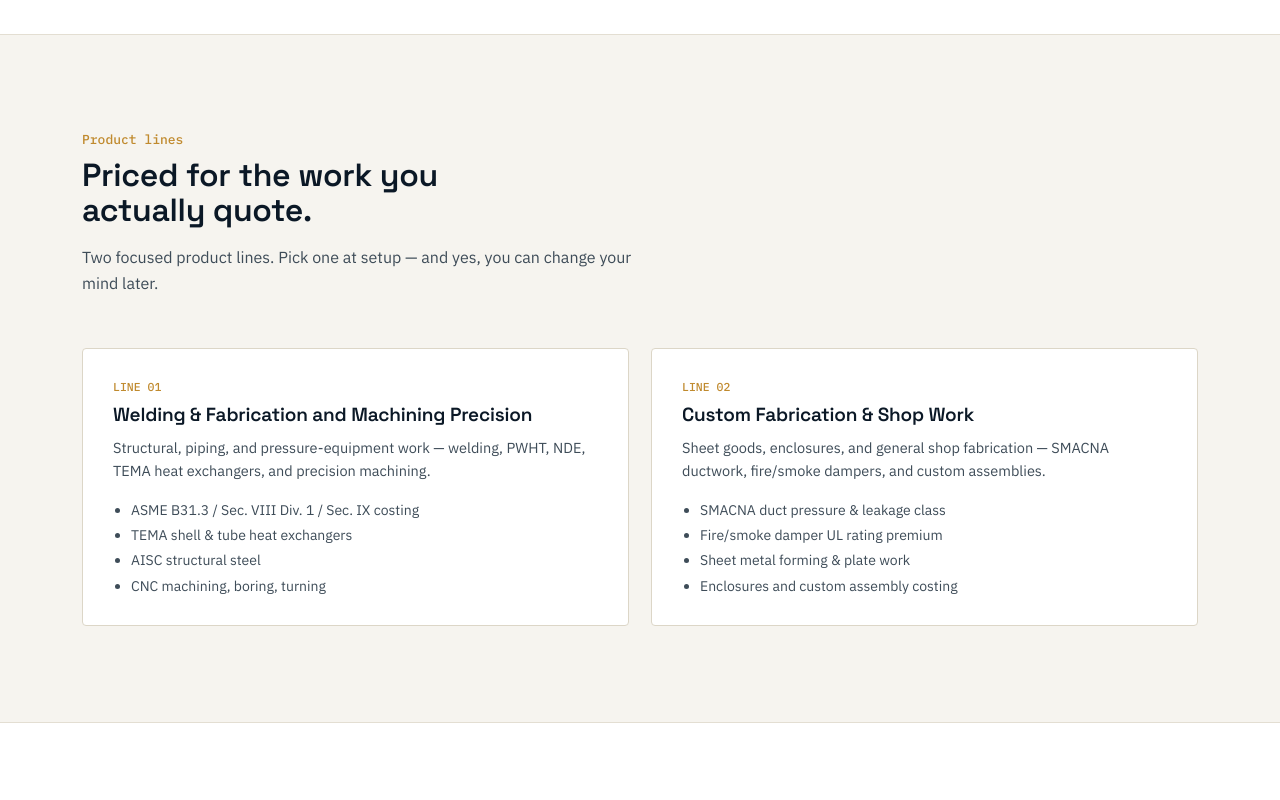
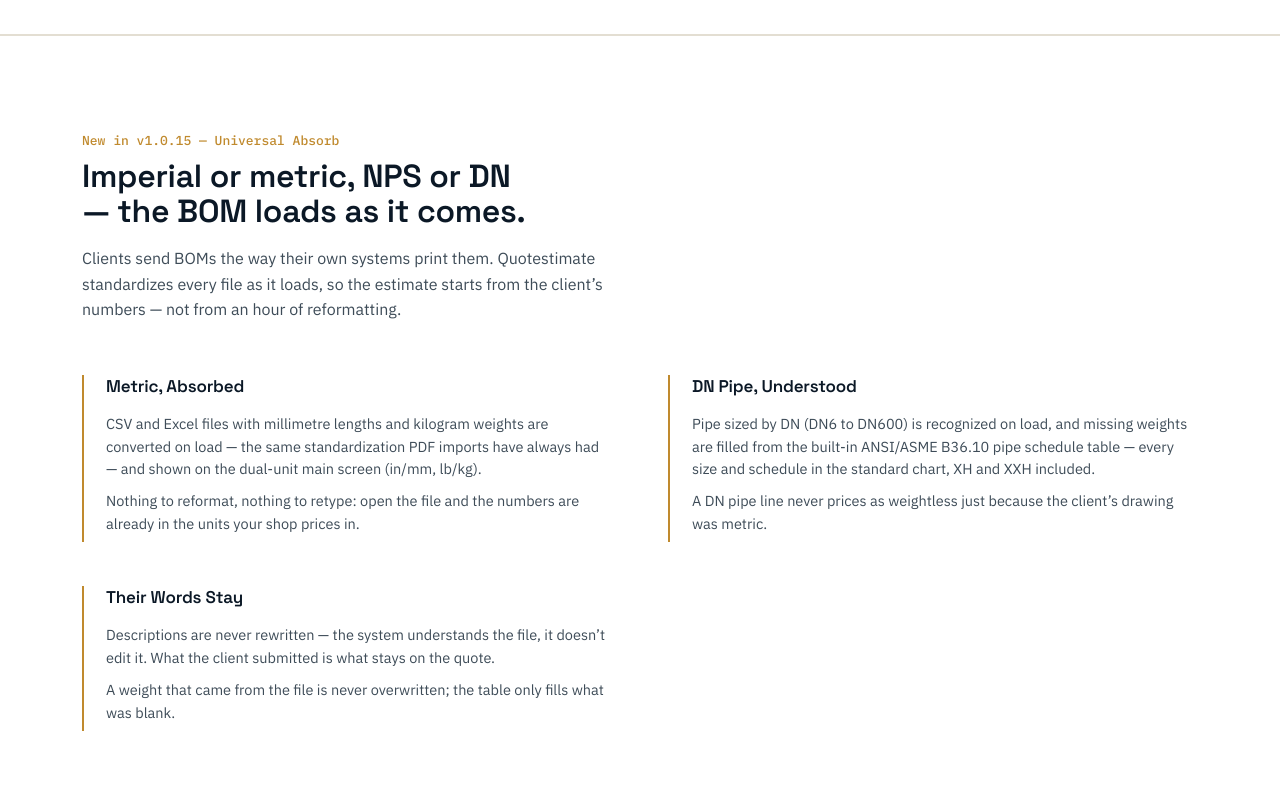
Before and after one commit to grgquema-png/quotestimate-site, a plain HTML site: page index.html in a window 1280 px wide. Shown: the part 8960-9760 px from the top of the page. Drawn offline with Linux system fonts and the light colour scheme.

Commit message:
Add files via upload

```diff
--- a/index.html
+++ b/index.html
@@ -652,6 +652,38 @@
   </div>
 </section>
 
+<section id="universal-absorb" style="background:#fff;border-top:1px solid #E3DED2;border-bottom:1px solid #E3DED2;">
+  <div class="wrap">
+    <div class="sec-label">New in v1.0.15 — Universal Absorb</div>
+    <h2 class="sec-h">Imperial or metric, NPS or DN — the BOM loads as it comes.</h2>
+    <p class="sec-sub">Clients send BOMs the way their own systems print them. Quotestimate standardizes every file as it loads, so the estimate starts from the client’s numbers — not from an hour of reformatting.</p>
+    <div class="cap-grid">
+      <div class="cap-group">
+        <h3>Metric, Absorbed</h3>
+        <ul>
+          <li>CSV and Excel files with millimetre lengths and kilogram weights are converted on load — the same standardization PDF imports have always had — and shown on the dual-unit main screen (in/mm, lb/kg).</li>
+          <li>Nothing to reformat, nothing to retype: open the file and the numbers are already in the units your shop prices in.</li>
+        </ul>
+      </div>
+      <div class="cap-group">
+        <h3>DN Pipe, Understood</h3>
+        <ul>
+          <li>Pipe sized by DN (DN6 to DN600) is recognized on load, and missing weights are filled from the built-in ANSI/ASME B36.10 pipe schedule table — every size and schedule in the standard chart, XH and XXH included.</li>
+          <li>A DN pipe line never prices as weightless just because the client’s drawing was metric.</li>
+        </ul>
+      </div>
+      <div class="cap-group">
+        <h3>Their Words Stay</h3>
+        <ul>
+          <li>Descriptions are never rewritten — the system understands the file, it doesn’t edit it. What the client submitted is what stays on the quote.</li>
+          <li>A weight that came from the file is never overwritten; the table only fills what was blank.</li>
+        </ul>
+      </div>
+    </div>
+  </div>
+</section>
+
+
 <section id="products">
   <div class="wrap">
     <div class="sec-label">Product lines</div>
```
Also changed, not shown: llms.txt.
